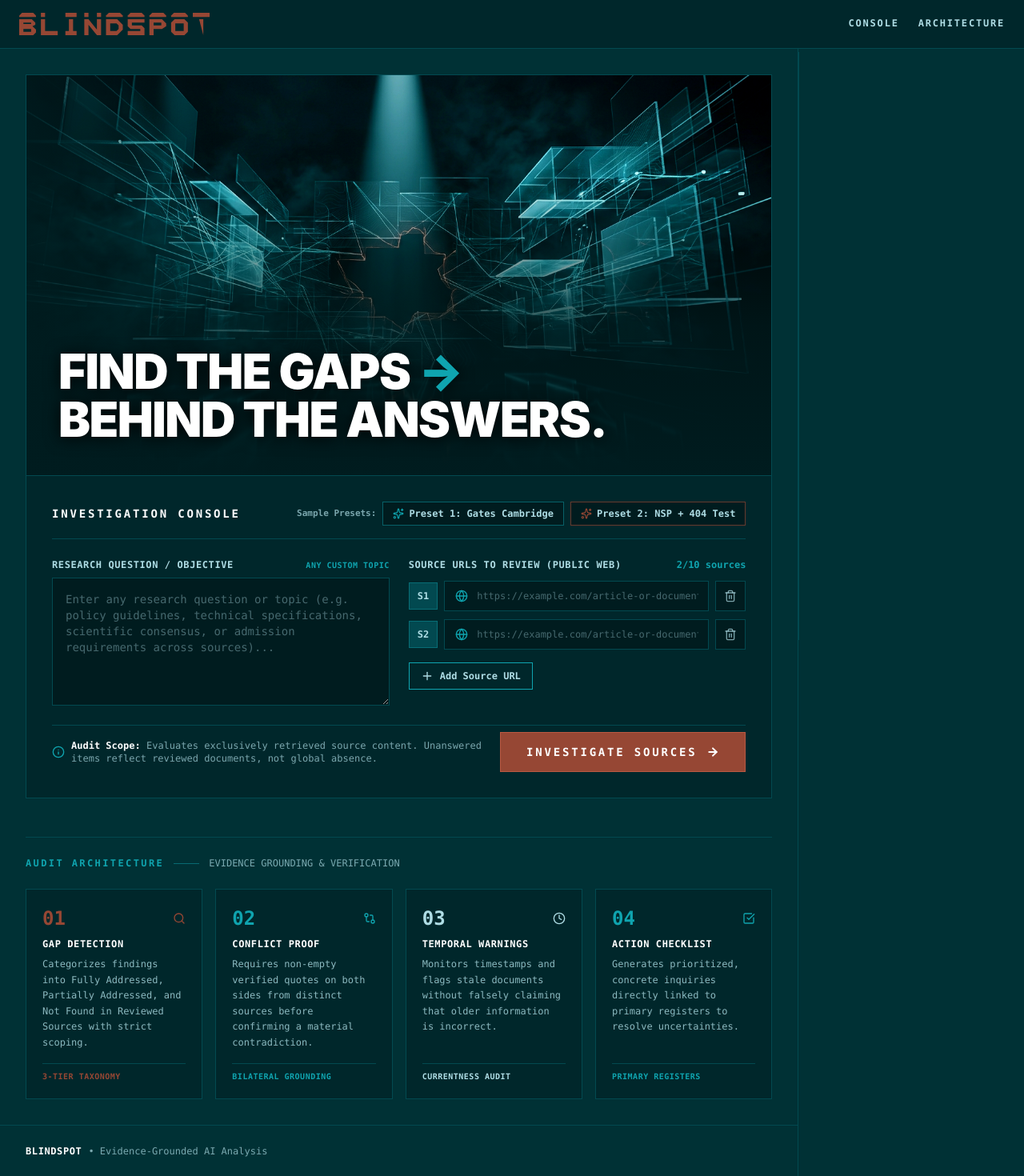
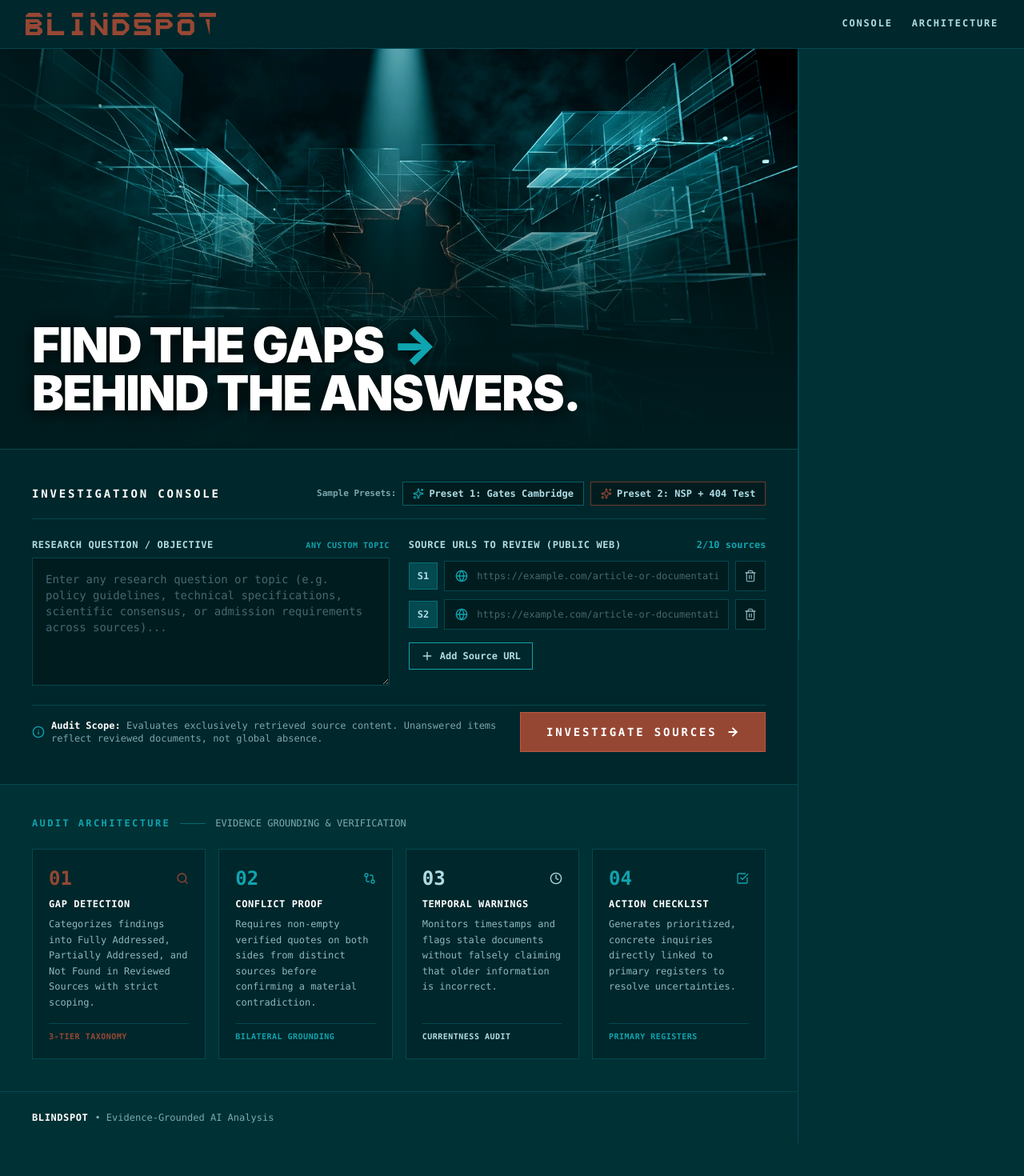
Before and after one commit to rajesh432sarraf/blindspot, a React (Vite) app in the folder frontend/: page / in a window 1280 px wide. Shown: the whole page at 80% size. After the commit the page ends 1429 px from the top, so only its background shows below. Built offline with nearby package versions, Linux system fonts and the light colour scheme; no server answers.

Commit message:
fix(layout): remove surrounding padding and max-w constraints from main section for seamless edge-to-edge layout

```diff
--- a/frontend/src/App.tsx
+++ b/frontend/src/App.tsx
@@ -90,20 +90,20 @@ export function App() {
       <div className="flex-1 w-full flex flex-col lg:flex-row">
         {/* Left Side (~78% width on desktop) */}
         <div className="w-full lg:w-[78%] flex flex-col min-h-screen border-r border-[#024950]">
-          <main className="flex-1 max-w-6xl w-full mx-auto p-4 sm:p-6 lg:p-8 space-y-12">
+          <main className="flex-1 w-full flex flex-col">
             {/* If no result active: Hero & Form View */}
             {!analysisResult && (
-              <section aria-labelledby="investigation-form" className="space-y-12">
+              <section aria-labelledby="investigation-form" className="w-full flex-1 flex flex-col">
                 <ResearchForm onSubmit={handleStartAnalysis} isLoading={isLoading} />
 
                 {analysisError && (
-                  <section aria-labelledby="error-section">
+                  <section aria-labelledby="error-section" className="p-6 sm:p-8 lg:p-10">
                     <ErrorState message={analysisError} onRetry={handleRetry} />
                   </section>
                 )}
 
                 {/* Symmetrical Core Architecture Grid (No redundant boxes) */}
-                <section id="features" className="pt-6 border-t border-[#024950] space-y-6">
+                <section id="features" className="p-6 sm:p-8 lg:p-10 space-y-6">
                   <div className="flex items-center gap-3">
                     <span className="text-xs font-mono font-black text-[#0FA4AF] uppercase tracking-[0.2em]">
                       AUDIT ARCHITECTURE
@@ -197,7 +197,7 @@ export function App() {
               <section
                 key={analysisResult.investigation_id}
                 aria-labelledby="dashboard-section"
-                className="space-y-6"
+                className="w-full p-6 sm:p-8 lg:p-10 space-y-8 animate-fade-rise"
               >
                 {/* Active Report Header Bar */}
                 <div className="flex flex-col sm:flex-row sm:items-center justify-between pb-4 border-b border-[#024950] gap-4 animate-fade-rise delay-0">
@@ -320,8 +320,8 @@ export function App() {
           </main>
 
           {/* Editorial Footer */}
-          <footer className="border-t border-[#024950] bg-[#003135] py-6 px-6 sm:px-8 mt-auto">
-            <div className="max-w-6xl mx-auto flex flex-col sm:flex-row items-center justify-between gap-4 text-xs font-mono text-[#AFDDE5]/70">
+          <footer className="border-t border-[#024950] bg-[#003135] py-6 px-6 sm:px-8 lg:px-10 mt-auto">
+            <div className="w-full flex flex-col sm:flex-row items-center justify-between gap-4 text-xs font-mono text-[#AFDDE5]/70">
               <div className="flex items-center gap-2">
                 <span className="text-white font-bold tracking-wider">BLINDSPOT</span>
                 <span>• Evidence-Grounded AI Analysis</span>
--- a/frontend/src/components/Header.tsx
+++ b/frontend/src/components/Header.tsx
@@ -9,8 +9,8 @@ interface HeaderProps {
 
 export const Header: React.FC<HeaderProps> = () => {
   return (
-    <header className="border-b border-[#024950] bg-[#00272b] px-6 py-4 sticky top-0 z-30 transition-colors">
-      <div className="max-w-7xl mx-auto flex flex-col md:flex-row md:items-center md:justify-between gap-4">
+    <header className="border-b border-[#024950] bg-[#00272b] px-6 lg:px-8 py-4 sticky top-0 z-30 transition-colors">
+      <div className="w-full flex flex-col md:flex-row md:items-center md:justify-between gap-4">
         {/* Brand / Wordmark with subtle entrance */}
         <div className="flex items-center gap-4 animate-fade-rise delay-0">
           <a
--- a/frontend/src/components/ResearchForm.tsx
+++ b/frontend/src/components/ResearchForm.tsx
@@ -79,7 +79,7 @@ export const ResearchForm: React.FC<ResearchFormProps> = ({ onSubmit, isLoading
   };
 
   return (
-    <div className="w-full flex flex-col border border-[#024950] bg-[#001c1f]">
+    <div className="w-full flex flex-col bg-[#001c1f]">
       {/* 1. Cinematic Hero Visual Block (Direct Visual from Image 2) */}
       <div className="relative w-full h-[360px] sm:h-[440px] md:h-[500px] overflow-hidden bg-[#001c1f]">
         {/* Background visual with crisp high-contrast styling */}
@@ -105,7 +105,7 @@ export const ResearchForm: React.FC<ResearchFormProps> = ({ onSubmit, isLoading
       </div>
 
       {/* 2. Unified, Symmetrical Investigation Console (Seamlessly integrated with top border) */}
-      <div id="investigation-console" className="border-t border-[#024950] bg-[#00272b] p-6 sm:p-8 space-y-6 relative">
+      <div id="investigation-console" className="border-t border-b border-[#024950] bg-[#00272b] p-6 sm:p-8 lg:p-10 space-y-6 relative">
         {/* Real-time Scanning Indicator (Stops immediately on completion/failure) */}
         {isLoading && (
           <div className="absolute top-0 inset-x-0 h-[2px] bg-[#024950] overflow-hidden" role="progressbar" aria-label="Investigation in progress">
```
